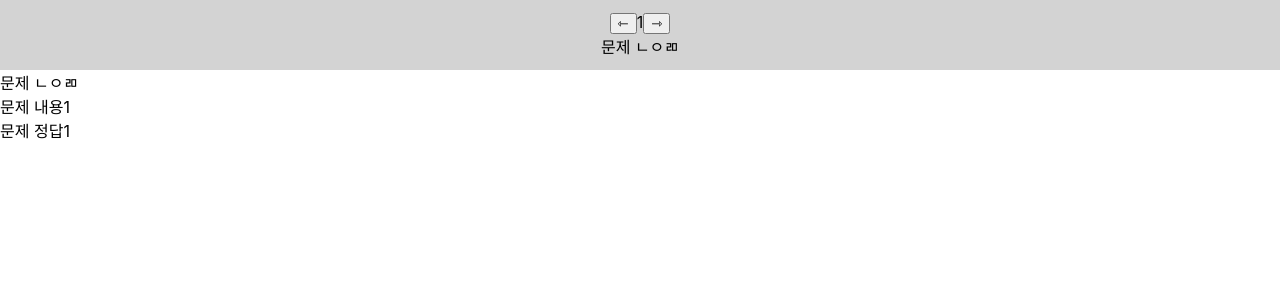
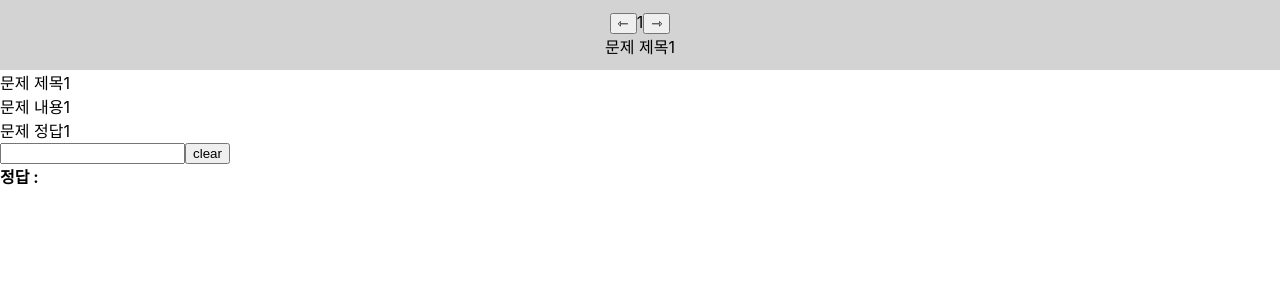
Before and after one commit to scarletYewon/wink-reactjs-study, a React (Create React App) app: page / in a window 1280 px wide. Shown: the top 300 px of the page. Built offline with nearby package versions, Linux system fonts and the light colour scheme.

Commit message:
INPUT
AnswerInput.js 생성
App.js에 input 추가

```diff
--- a/package.json
+++ b/package.json
@@ -9,7 +9,9 @@
     "react": "^17.0.2",
     "react-dom": "^17.0.2",
     "react-scripts": "4.0.3",
-    "web-vitals": "^1.0.1"
+    "styled-components": "^5.3.3",
+    "web-vitals": "^1.0.1",
+    "yarn": "^1.22.17"
   },
   "scripts": {
     "start": "react-scripts start",
--- /dev/null
+++ b/src/AnswerInput.js
@@ -0,0 +1,29 @@
+import React, {useState} from 'react';
+
+function InputSample() {
+    const [text, setText] = useState('');
+    // 하단 input 박스에서 값 변경 시 이벤트 객체가 파라미터(e)에 담겨서 온다.
+    const onChange = (e) => {
+        // e.target에는 이벤트가 발생한 input DOM에 대한 정보를 가지고 있다.
+        console.log(e.target);
+        // 이벤트가 발생한 DOM의 값 가져오기
+        console.log(e.target.value);
+        setText(e.target.value);
+    }
+    // 초기화
+    const onReset = () => {
+        setText('');
+    }
+    return (
+        <div>
+            <input type="text" onChange={onChange} />
+            <button onClick={onReset}>clear</button>
+            <div>
+                <b>정답 : </b>
+                {text}
+            </div>
+        </div>
+    )
+}
+
+export default InputSample;
--- a/src/App.js
+++ b/src/App.js
@@ -1,12 +1,13 @@
 import React, { useState } from "react";
 import Header from "./Component/Details/Header";
 import Problem from "./Component/Problem/Problem";
+import InputSample from './Answerinput';
 
 const App = () => {
   const [num, setNum] = useState(0);
   const problems = [
     {
-      title: "문제 ㄴㅇㄻ",
+      title: "문제 제목1",
       content: "문제 내용1",
       answer: "문제 정답1"
     },
@@ -22,10 +23,12 @@ const App = () => {
     }
   };
 
+
   return (
     <div>
       <Header num={num} title={problems[num].title} getData={getData}/>
       <Problem title={problems[num].title} content={problems[num].content} answer={problems[num].answer} />
+      <InputSample />
     </div>
   );
 }
```
Also changed, not shown: 2 other files (tests, documents, lock files or other folders).
